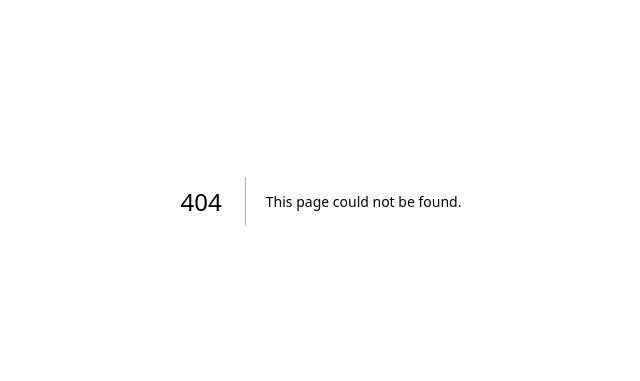
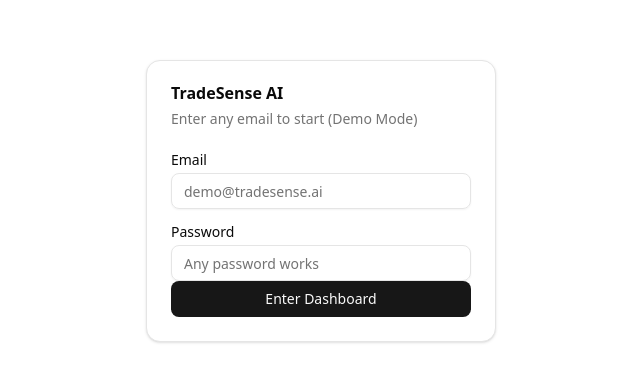
Before and after one commit to Tarunchintakunta/TradeSense-AI, a Next.js app: page /login in a window 1280 px wide. Before the commit this address had no page. Shown: the part 199-580 px from the top of the page, without its empty margins (319-959 px from the left). Built offline with nearby package versions, Linux system fonts and the light colour scheme.

Commit message:
implement authentication flow

```diff
--- /dev/null
+++ b/app/(auth)/login/page.tsx
@@ -0,0 +1,68 @@
+'use client';
+
+import { useActionState } from 'react';
+import { Button } from '@/components/ui/button';
+import { Card, CardContent, CardDescription, CardHeader, CardTitle, CardFooter } from '@/components/ui/card';
+import { Input } from '@/components/ui/input';
+import { Label } from '@/components/ui/label';
+import { signIn } from 'next-auth/react';
+import { useState } from 'react';
+import { useRouter } from 'next/navigation';
+
+export default function LoginPage() {
+  const [loading, setLoading] = useState(false);
+  const router = useRouter();
+
+  async function handleSubmit(event: React.FormEvent<HTMLFormElement>) {
+    event.preventDefault();
+    setLoading(true);
+
+    const formData = new FormData(event.currentTarget);
+    const email = formData.get('email') as string;
+    const password = formData.get('password') as string;
+
+    const result = await signIn('credentials', {
+      email,
+      password,
+      redirect: false,
+    });
+
+    if (result?.error) {
+      alert('Invalid credentials');
+      setLoading(false);
+    } else {
+      router.push('/');
+      router.refresh();
+    }
+  }
+
+  return (
+    <div className="flex items-center justify-center min-h-screen bg-background">
+      <Card className="w-[350px]">
+        <CardHeader>
+          <CardTitle>TradeSense AI</CardTitle>
+          <CardDescription>Enter any email to start (Demo Mode)</CardDescription>
+        </CardHeader>
+        <form onSubmit={handleSubmit}>
+          <CardContent>
+            <div className="grid w-full items-center gap-4">
+              <div className="flex flex-col space-y-1.5">
+                <Label htmlFor="email">Email</Label>
+                <Input id="email" name="email" placeholder="demo@tradesense.ai" required type="email" />
+              </div>
+              <div className="flex flex-col space-y-1.5">
+                <Label htmlFor="password">Password</Label>
+                <Input id="password" name="password" placeholder="Any password works" required type="password" />
+              </div>
+            </div>
+          </CardContent>
+          <CardFooter className="flex justify-between">
+            <Button className="w-full" type="submit" disabled={loading}>
+              {loading ? 'Signing in...' : 'Enter Dashboard'}
+            </Button>
+          </CardFooter>
+        </form>
+      </Card>
+    </div>
+  );
+}
--- /dev/null
+++ b/app/api/auth/[...nextauth]/route.ts
@@ -0,0 +1,3 @@
+import { handlers } from "@/auth"
+
+export const { GET, POST } = handlers
--- /dev/null
+++ b/auth.config.ts
@@ -0,0 +1,24 @@
+import type { NextAuthConfig } from 'next-auth';
+
+export const authConfig = {
+  pages: {
+    signIn: '/login',
+  },
+  callbacks: {
+    authorized({ auth, request: { nextUrl } }) {
+      const isLoggedIn = !!auth?.user;
+      const isOnDashboard = nextUrl.pathname.startsWith('/');
+      const isOnLogin = nextUrl.pathname.startsWith('/login');
+
+      if (isOnDashboard) {
+        if (isOnLogin) return true; // Allow access to login page
+        if (isLoggedIn) return true;
+        return false; // Redirect unauthenticated users to login page
+      } else if (isLoggedIn && isOnLogin) {
+        return Response.redirect(new URL('/', nextUrl)); // Redirect logged in users to dashboard
+      }
+      return true;
+    },
+  },
+  providers: [], // Add providers with an empty array for now
+} satisfies NextAuthConfig;
--- /dev/null
+++ b/auth.ts
@@ -0,0 +1,29 @@
+import NextAuth from 'next-auth';
+import Credentials from 'next-auth/providers/credentials';
+import { authConfig } from './auth.config';
+import { z } from 'zod';
+
+export const { handlers, auth, signIn, signOut } = NextAuth({
+  ...authConfig,
+  providers: [
+    Credentials({
+      async authorize(credentials) {
+        const parsedCredentials = z
+          .object({ email: z.string().email(), password: z.string().min(6) })
+          .safeParse(credentials);
+
+        if (parsedCredentials.success) {
+            // For Hackathon/Demo: Accept ANY email/password if valid string
+            // In a real app, verify against DB.
+            const { email } = parsedCredentials.data;
+            return {
+                id: 'demo-user-id',
+                email: email,
+                name: 'Demo Trader',
+            };
+        }
+        return null;
+      },
+    }),
+  ],
+});
--- /dev/null
+++ b/middleware.ts
@@ -0,0 +1,9 @@
+import NextAuth from 'next-auth';
+import { authConfig } from './auth.config';
+
+export default NextAuth(authConfig).auth;
+
+export const config = {
+  // https://nextjs.org/docs/app/building-your-application/routing/middleware#matcher
+  matcher: ['/((?!api|_next/static|_next/image|.*\\.png$).*)'],
+};
```
